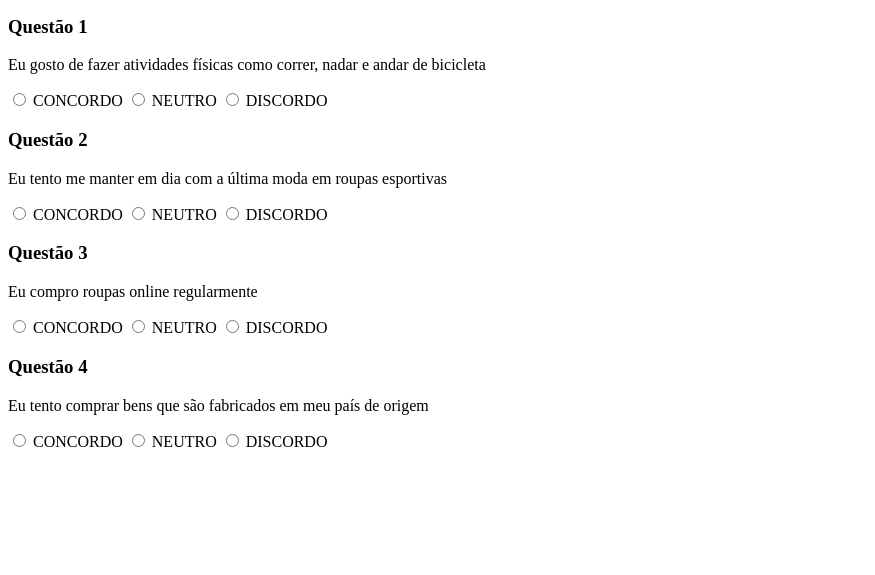
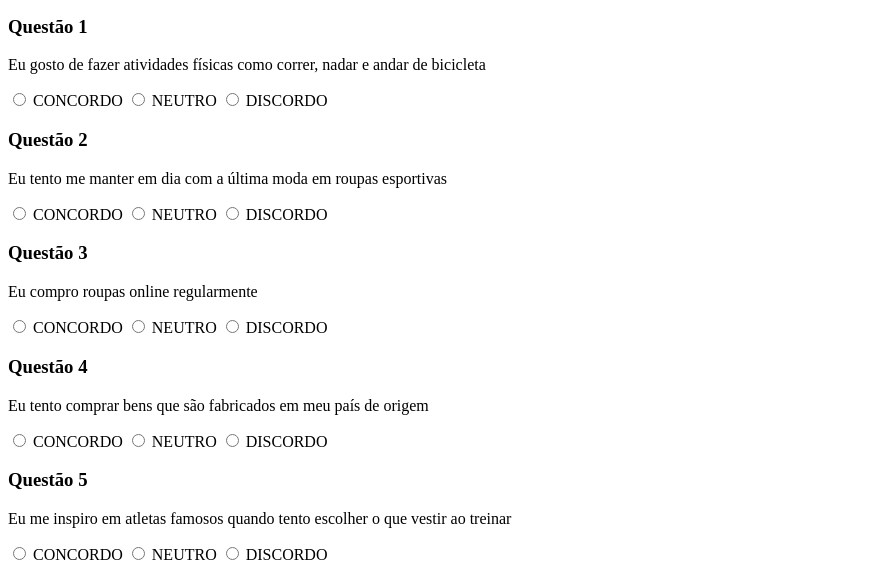
Before and after one commit to allvesdev/pages_from_scratch, a plain HTML site: page pesquisa_1/index.html in a window 1280 px wide. Shown: the part 225-800 px from the top of the page, without its empty margins (0-875 px from the left). Drawn offline with Linux system fonts and the light colour scheme.

Commit message:
question 5 added

```diff
--- a/pesquisa_1/index.html
+++ b/pesquisa_1/index.html
@@ -73,7 +73,22 @@
           <input type="radio" id="neutro4" name="q4" value="Neutro" />
           <label for="neutro3">NEUTRO</label>
           <input type="radio" id="discordo4" name="q4" value="Discordo" />
-          <label for="discordo3">DISCORDO</label>
+          <label for="discordo4">DISCORDO</label>
+        </form>
+      </section>
+      <section>
+        <h3>Questão 5</h3>
+        <p>
+          Eu me inspiro em atletas famosos quando tento escolher o que vestir ao
+          treinar
+        </p>
+        <form>
+          <input type="radio" id="concordo5" name="q5" value="Concordo" />
+          <label for="concordo5">CONCORDO</label>
+          <input type="radio" id="neutro5" name="q5" value="Neutro" />
+          <label for="neutro5">NEUTRO</label>
+          <input type="radio" id="discordo5" name="q5" value="Discordo" />
+          <label for="discordo5">DISCORDO</label>
         </form>
       </section>
     </main>
```
